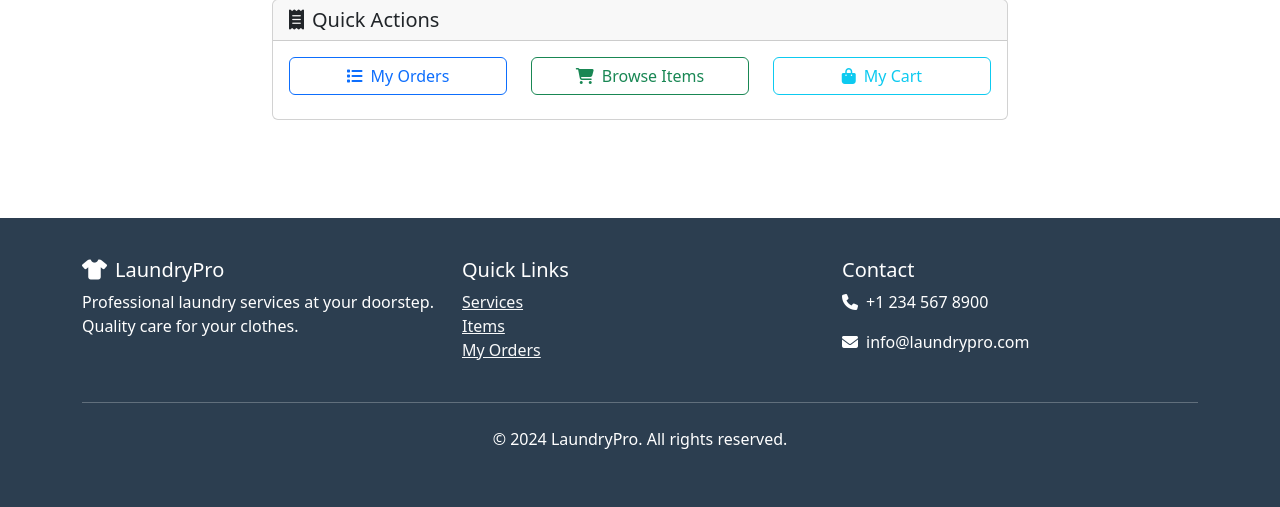
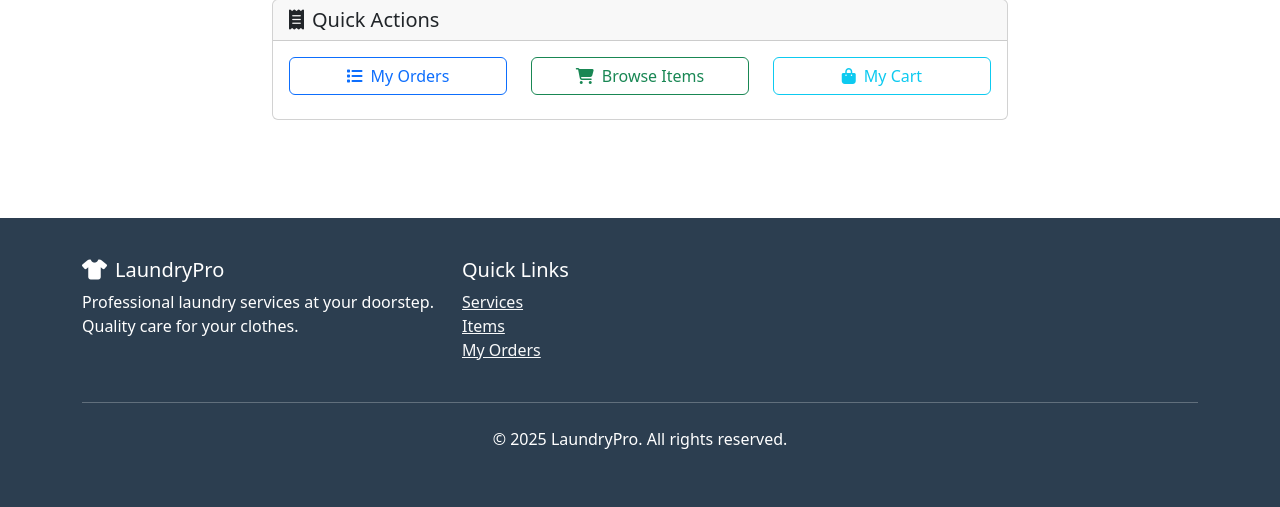
Before and after one commit to Vishnupriyakavya/laundry, a Django app: page /accounts/profile/ in a window 1280 px wide. Shown: the part 861-1368 px from the top of the page. Run offline with Django 5.2, Linux system fonts and the light colour scheme; a user stored in the database is signed in; data comes from the database, SQL or seed files in the repository.

Commit message:
Update base.html

```diff
--- a/templates/base.html
+++ b/templates/base.html
@@ -150,15 +150,10 @@
                         {% endif %}
                     </ul>
                 </div>
-                <div class="col-md-4">
-                    <h5>Contact</h5>
-                    <p><i class="fas fa-phone me-2"></i>+1 234 567 8900</p>
-                    <p><i class="fas fa-envelope me-2"></i>info@laundrypro.com</p>
-                </div>
             </div>
             <hr class="my-4">
             <div class="text-center">
-                <p>&copy; 2024 LaundryPro. All rights reserved.</p>
+                <p>&copy; 2025 LaundryPro. All rights reserved.</p>
             </div>
         </div>
     </footer>
```
